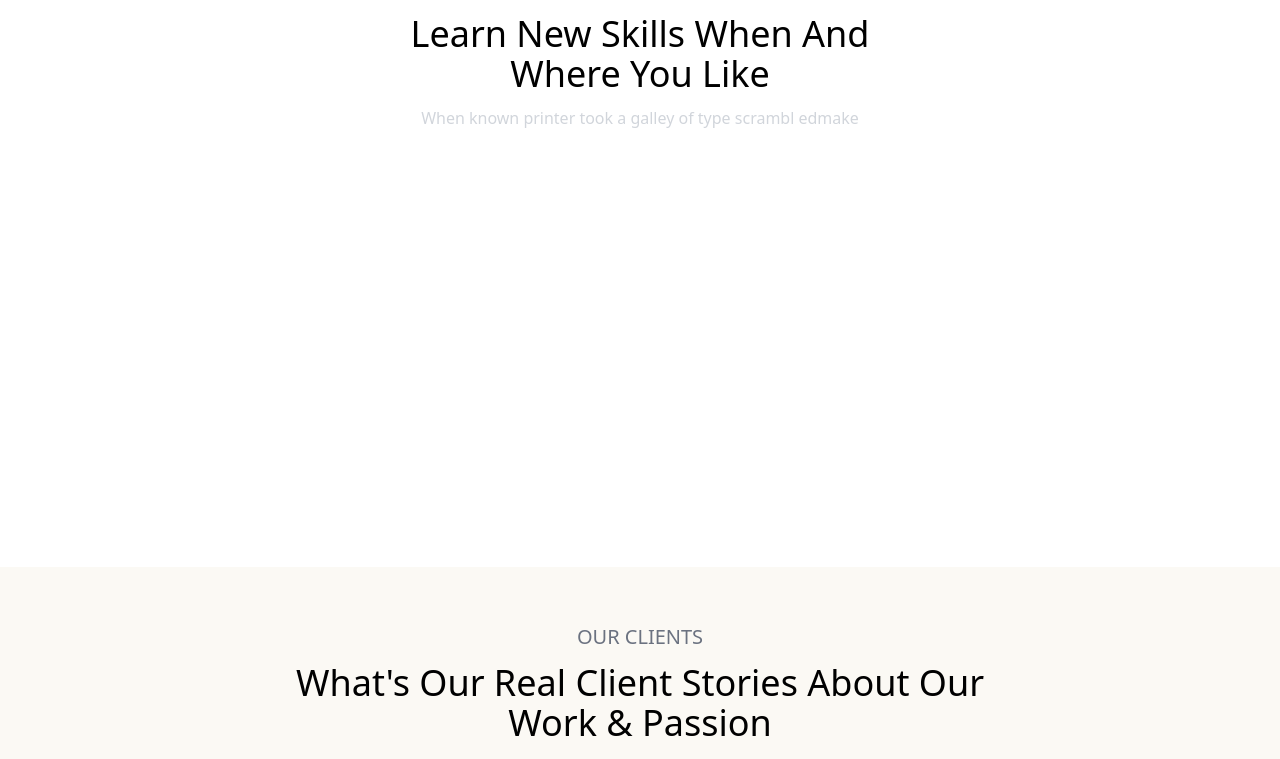
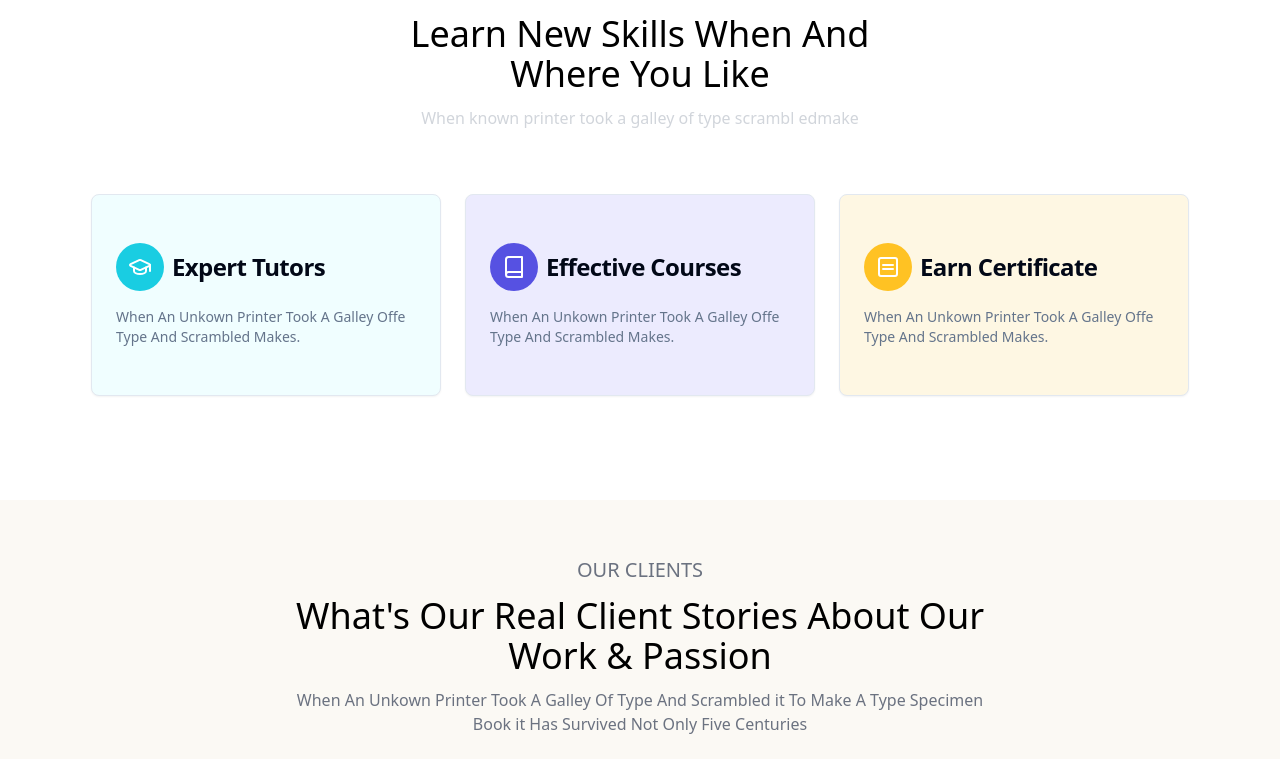
Before and after one commit to Qlass-website/qlass, a React (Vite) app: page / in a window 1280 px wide. Shown: the part 3144-3903 px from the top of the page. Built offline with nearby package versions, Linux system fonts and the light colour scheme.

Commit message:
✅ Added What we offer cards

```diff
--- a/src/components/home-page/what-we-offer/WhatWeOffer.jsx
+++ b/src/components/home-page/what-we-offer/WhatWeOffer.jsx
@@ -1,5 +1,6 @@
 import { Badge } from "@/components/ui/badge";
 import React from "react";
+import WhatWeOfferCards from "./WhatWeOfferCards/WhatWeOfferCards";
 
 export default function WhatWeOffer() {
   return (
@@ -20,7 +21,11 @@ export default function WhatWeOffer() {
             </div>
           </div>
           <div className="w-full max-md:w-full">
-            <div className="relative min-h-[397px] flex-grow items-center justify-center overflow-hidden max-md:mt-10 max-md:max-w-full"></div>
+            <div className="relative min-h-[330px] flex-grow items-center justify-center overflow-hidden max-md:mt-10 max-md:max-w-full">
+              <div className="mt-16">
+                <WhatWeOfferCards />
+              </div>
+            </div>
           </div>
         </div>
       </div>
--- /dev/null
+++ b/src/components/home-page/what-we-offer/WhatWeOfferCards/WhatWeOfferCards.jsx
@@ -0,0 +1,32 @@
+import {
+    Card,
+    CardDescription,
+    CardHeader,
+    CardTitle,
+} from "@/components/ui/card"
+import { Book, EqualSquare, GraduationCap } from "lucide-react"
+
+export default function WhatWeOfferCards() {
+  return (
+    <div className="flex flex-col md:flex-row items-center space-y-6 md:space-y-0 md:space-x-6 justify-center">
+        <Card className="w-full md:w-[350px] bg-[#F0FEFF] py-6">
+            <CardHeader className="space-y-4">
+                <CardTitle className="flex items-center space-x-2"><div className="bg-[#19CDE2] rounded-full p-3 text-white"><GraduationCap  className="w-6 h-6"/></div><h1>Expert Tutors</h1></CardTitle>
+                <CardDescription>When An Unkown Printer Took A Galley Offe Type And Scrambled Makes.</CardDescription>
+            </CardHeader>
+        </Card>
+        <Card className="w-full md:w-[350px] bg-[#ECEBFE] py-6">
+            <CardHeader className="space-y-4">
+                <CardTitle className="flex items-center space-x-2"><div className="bg-[#5651E2] rounded-full p-3 text-white"><Book className="w-6 h-6"/></div><h1>Effective Courses</h1></CardTitle>
+                <CardDescription>When An Unkown Printer Took A Galley Offe Type And Scrambled Makes.</CardDescription>
+            </CardHeader>
+        </Card>
+        <Card className="w-full md:w-[350px] bg-[#FEF7E3] py-6">
+            <CardHeader className="space-y-4">
+                <CardTitle className="flex items-center space-x-2"><div className="bg-[#FFC223] rounded-full p-3 text-white"><EqualSquare className="w-6 h-6"/></div><h1>Earn Certificate</h1></CardTitle>
+                <CardDescription>When An Unkown Printer Took A Galley Offe Type And Scrambled Makes.</CardDescription>
+            </CardHeader>
+        </Card>
+    </div>
+  )
+}
```
